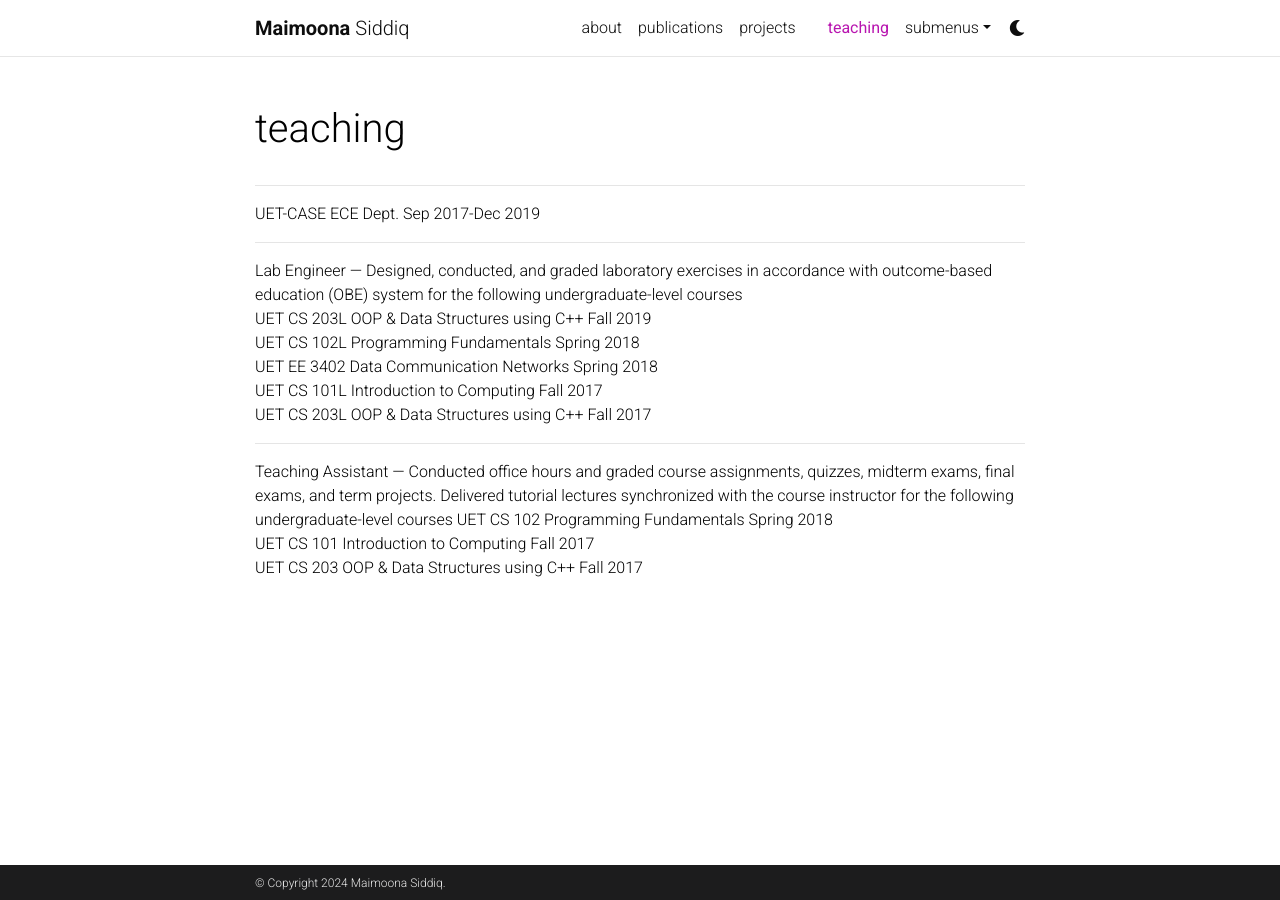
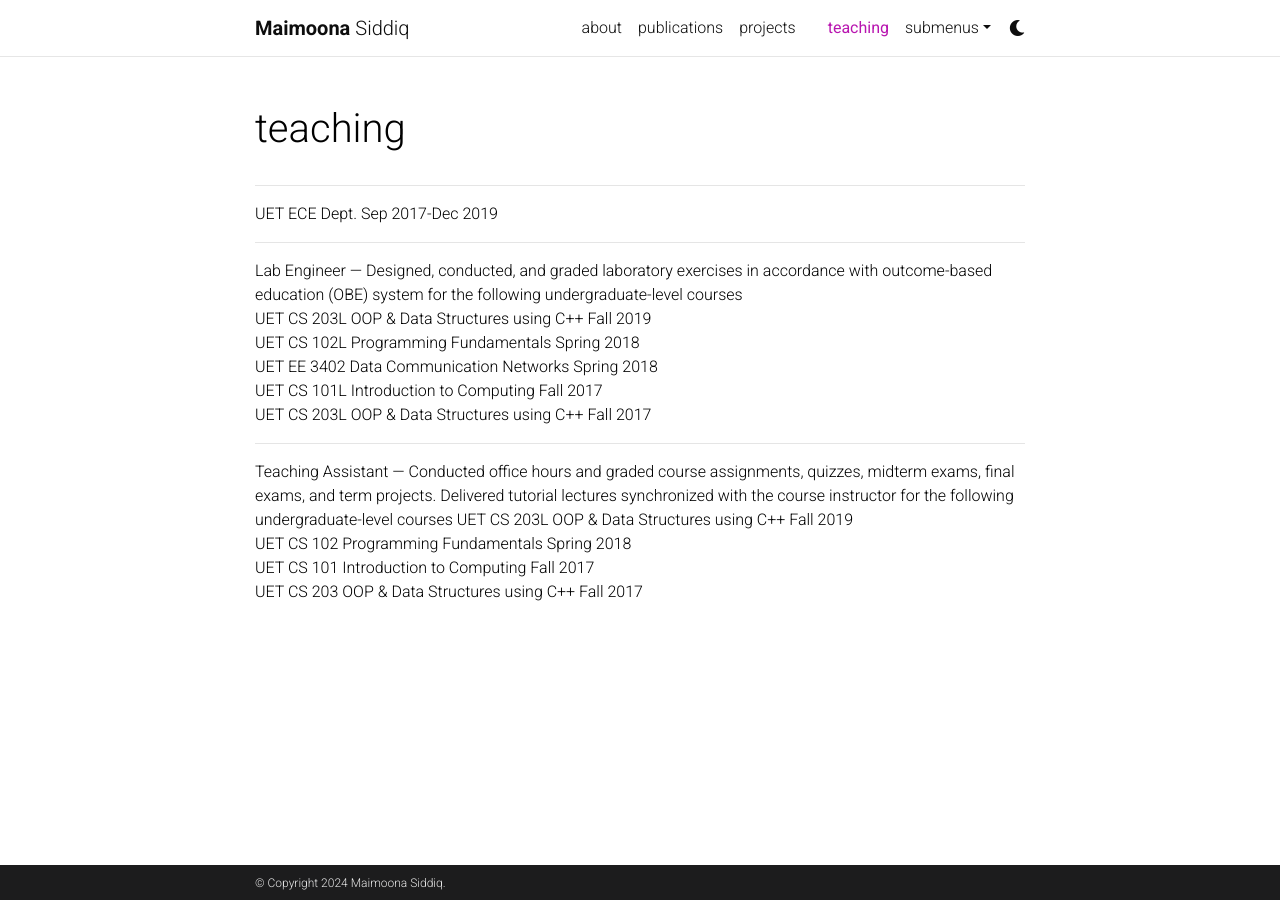
Before and after one commit to MaiMoonaa/maimoonaa.github.io, a Jekyll site: the page built from _pages/teaching.md, in a window 1280 px wide. Built offline with Jekyll 4.4.1, drawn with Linux system fonts in a browser that asks for light colours; comment, search, counter and statistics services are not loaded; a style sheet for code colours, icons or effects is not loaded.

Commit message:
Update teaching.md

```diff
--- a/_pages/teaching.md
+++ b/_pages/teaching.md
@@ -8,7 +8,7 @@ nav_order: 5
 ---
 
 ---
-UET-CASE ECE Dept.  Sep 2017-Dec 2019
+UET ECE Dept.  Sep 2017-Dec 2019
 
 ---
 Lab Engineer
@@ -25,6 +25,7 @@ UET CS 203L OOP & Data Structures using C++  Fall 2017
 Teaching Assistant
 ---
 Conducted office hours and graded course assignments, quizzes, midterm exams, final exams, and term projects. Delivered tutorial lectures synchronized with the course instructor for the following undergraduate-level courses
+UET CS 203L OOP & Data Structures using C++  Fall 2019 \\
 UET CS 102 Programming Fundamentals Spring 2018 \\
 UET CS 101 Introduction to Computing Fall 2017 \\
 UET CS 203 OOP & Data Structures using C++  Fall 2017
```
